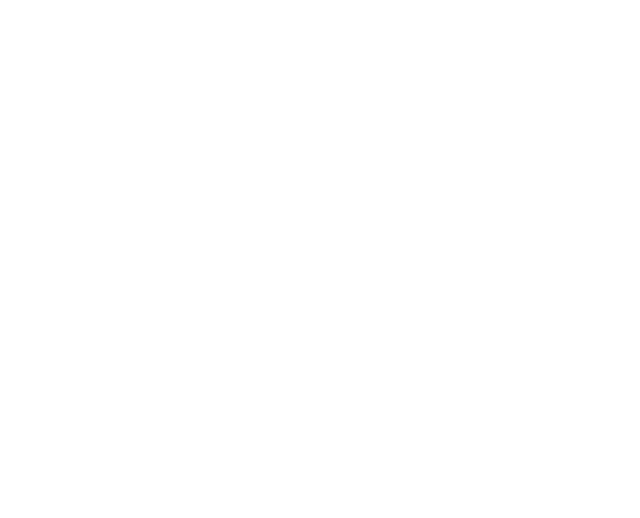
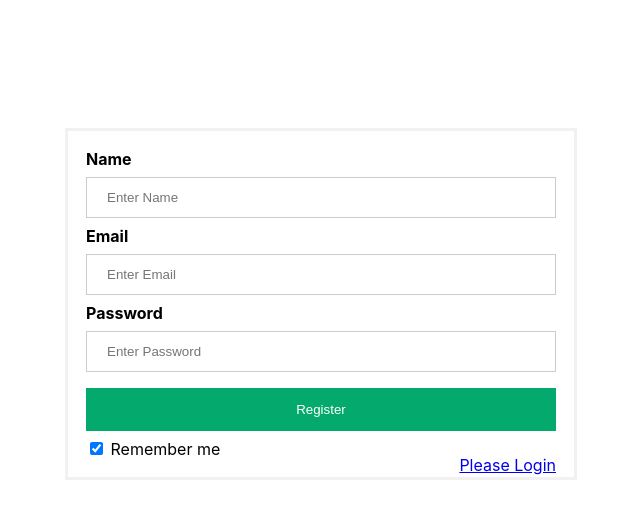
Before and after one commit to sebokdas1/aptcoder, a React (Create React App) app: page /register in a window 1280 px wide. Before the commit this address had no page. Shown: the top 518 px of the page, without its empty margins (319-959 px from the left). Built offline with nearby package versions, Linux system fonts and the light colour scheme; no server answers.

Commit message:
authentication implement

```diff
--- a/src/App.js
+++ b/src/App.js
@@ -4,16 +4,26 @@ import { Routes, Route } from 'react-router-dom'
 import Barchart from './components/Charts/Barchart'
 import Home from './components/Home/Home';
 import Listing from './components/Listing/Listing';
+import Login from './components/Login/Login';
+import RequireAuth from './components/Login/RequireAuth';
+import Register from './components/Login/Register';
 
 
 function App() {
   return (
-    <div className="">
+    <div>
       <Routes>
-        <Route path='/' element={<Home />}>
+        <Route path='/' element={
+          <RequireAuth>
+            <Home />
+          </RequireAuth>
+        }>
           <Route index element={<Barchart />}></Route>
           <Route path='listing' element={<Listing />}></Route>
         </Route>
+
+        <Route path='login' element={<Login />}></Route>
+        <Route path='register' element={<Register />}></Route>
       </Routes>
     </div>
   );
--- a/src/components/Home/Home.css
+++ b/src/components/Home/Home.css
@@ -1,4 +1,4 @@
-.container {
+.container-nav {
     width: 100%;
 
 }
@@ -17,7 +17,7 @@
 
 .normal-link {
     text-decoration: none;
-    margin: 28px;
+    margin: 24px;
     padding: 5px;
     color: gray;
     font-weight: 700;
@@ -25,9 +25,19 @@
     font-size: 20px;
 }
 
+.logout {
+    text-decoration: none;
+    padding: 5px;
+    color: gray;
+    font-weight: 700;
+    border-radius: 5px;
+    font-size: 13px;
+    cursor: pointer;
+}
+
 .active-link {
     text-decoration: none;
-    margin: 28px;
+    margin: 24px;
     padding: 5px;
     color: black;
     font-weight: 700;
@@ -41,12 +51,17 @@
     color: rgb(223, 220, 220);
 }
 
+.logout:hover {
+    background-color: gray;
+    color: rgb(223, 220, 220);
+}
+
 
 
 @media only screen and (max-width:576px) {
 
 
-    .container {
+    .container-nav {
         width: 100%;
     }
 }
--- a/src/components/Home/Home.js
+++ b/src/components/Home/Home.js
@@ -1,16 +1,31 @@
+import { signOut } from 'firebase/auth';
 import React from 'react';
+import { useAuthState } from 'react-firebase-hooks/auth';
 import { Outlet, NavLink } from 'react-router-dom';
+import auth from '../../firebase.init';
 import './Home.css'
 
 const Home = () => {
+    const [user] = useAuthState(auth);
+
+    const logOut = () => {
+        signOut(auth);
+    }
     return (
         <div className='home-container'>
-            <div className='container'>
+            <div className='container-nav'>
                 <nav className='navlink'>
-                    <NavLink className={({ isActive }) => (isActive ? "active-link" : "normal-link")} to="/">Dashboard</NavLink>
-                    <NavLink className={({ isActive }) => (isActive ? "active-link" : "normal-link")} to="/listing">Listing</NavLink>
+                    <>
+                        <NavLink className={({ isActive }) => (isActive ? "active-link" : "normal-link")} to="/">Dashboard</NavLink>
+                        <NavLink className={({ isActive }) => (isActive ? "active-link" : "normal-link")} to="/listing">Listing</NavLink>
+                        {
+                            user && <span className='logout' onClick={logOut}>Logout</span>
+                        }
+                    </>
+
 
                 </nav>
+
                 <Outlet />
             </div>
             <div>
--- /dev/null
+++ b/src/components/Login/Login.css
@@ -0,0 +1,62 @@
+/* .form-container {
+    width: 400px;
+    height: 500px;
+    padding: 10px;
+    border: 2px solid black;
+
+} */
+.login-form {
+    width: 40%;
+    margin: 10% auto;
+}
+
+form {
+    border: 3px solid #f1f1f1;
+}
+
+input[type=text],
+input[type=email],
+input[type=password] {
+    width: 100%;
+    padding: 12px 20px;
+    margin: 8px 0;
+    display: inline-block;
+    border: 1px solid #ccc;
+    box-sizing: border-box;
+}
+
+button {
+    background-color: #04AA6D;
+    color: white;
+    padding: 14px 20px;
+    margin: 8px 0;
+    border: none;
+    cursor: pointer;
+    width: 100%;
+}
+
+button:hover {
+    opacity: 0.8;
+}
+
+
+
+
+
+
+
+.container {
+    padding: 18px 18px;
+}
+
+span.psw {
+    float: right;
+    padding-top: 16px;
+}
+
+@media only screen and (max-width: 576px) {
+    .login-form {
+        width: 100%;
+        margin: 25% auto;
+    }
+}
--- /dev/null
+++ b/src/components/Login/Login.js
@@ -0,0 +1,63 @@
+import React from 'react';
+import { useSignInWithEmailAndPassword } from 'react-firebase-hooks/auth';
+import { useNavigate, Link } from 'react-router-dom';
+import auth from '../../firebase.init';
+import Spinner from '../Loading/Spinner';
+import './Login.css'
+
+const Login = () => {
+    const [
+        signInWithEmailAndPassword,
+        user,
+        loading,
+        error,
+    ] = useSignInWithEmailAndPassword(auth);
+    const navigate = useNavigate()
+
+    let errorMassage;
+    if (loading) {
+        return <Spinner />
+    }
+
+    if (error) {
+        errorMassage =
+            <p className='text-red-600'><small>{error?.message}</small></p>
+    }
+
+    if (user) {
+        navigate('/')
+    }
+    const submit = e => {
+        e.preventDefault()
+        const email = e.target.Uemail.value;
+        const password = e.target.psw.value;
+        signInWithEmailAndPassword(email, password)
+    }
+    return (
+        <div>
+            <div className='login-form'>
+                <form onSubmit={submit}>
+                    <div class="container">
+                        <label for="Uemail"><b>Email</b></label>
+                        <input type="email" placeholder="Enter Email" name="Uemail" required />
+
+                        <label for="psw"><b>Password</b></label>
+                        <input type="password" placeholder="Enter Password" name="psw" required />
+                        {errorMassage}
+                        <button type="submit">Login</button>
+                        <label>
+                            <input type="checkbox" checked="checked" name="remember" /> Remember me
+                        </label>
+                        <span class="psw"><Link to='/register'>Create an account</Link></span>
+                    </div>
+
+                    <div class="container" >
+
+                    </div>
+                </form>
+            </div>
+        </div>
+    );
+};
+
+export default Login;
--- /dev/null
+++ b/src/components/Login/Register.js
@@ -0,0 +1,67 @@
+import React from 'react';
+import { useCreateUserWithEmailAndPassword } from 'react-firebase-hooks/auth';
+import auth from '../../firebase.init';
+import { useNavigate, Link } from 'react-router-dom';
+import Spinner from '../Loading/Spinner';
+
+const Register = () => {
+    const [
+        createUserWithEmailAndPassword,
+        user,
+        loading,
+        error,
+    ] = useCreateUserWithEmailAndPassword(auth);
+
+
+    const navigate = useNavigate();
+
+    let errorMassage;
+
+    if (loading) {
+        return <Spinner />
+    }
+
+    if (error) {
+        errorMassage =
+            <p className='text-red-600'><small>{error?.message}</small></p>
+    }
+    if (user) {
+        navigate('/')
+    }
+    const submitRegister = async e => {
+        e.preventDefault()
+        const email = e.target.email.value;
+        const password = e.target.password.value;
+        console.log(email, password)
+        await createUserWithEmailAndPassword(email, password);
+
+
+    }
+
+    return (
+        <div>
+            <div className='login-form'>
+                <form onSubmit={submitRegister}>
+                    <div class="container">
+                        <label for="uname"><b>Name</b></label>
+                        <input type="text" placeholder="Enter Name" name="uname" />
+
+                        <label for="email"><b>Email</b></label>
+                        <input type="email" placeholder="Enter Email" name="email" required />
+
+                        <label for="password"><b>Password</b></label>
+                        <input type="password" placeholder="Enter Password" name="password" required />
+                        {errorMassage}
+                        <button type="submit">Register</button>
+                        <label>
+                            <input type="checkbox" checked="checked" name="remember" /> Remember me
+                        </label>
+                        <span class="psw"><Link to='/login'>Please Login</Link></span>
+                    </div>
+                </form>
+            </div>
+        </div>
+    );
+};
+
+export default Register;
--- /dev/null
+++ b/src/components/Login/RequireAuth.js
@@ -0,0 +1,21 @@
+import React from 'react';
+import { useAuthState } from 'react-firebase-hooks/auth';
+import { useLocation, Navigate } from 'react-router-dom'
+import auth from '../../firebase.init';
+import Spinner from '../Loading/Spinner';
+
+const RequireAuth = ({ children }) => {
+    const [user, loading] = useAuthState(auth);
+    const location = useLocation();
+
+    if (loading) {
+        return <Spinner />
+    }
+
+    if (!user) {
+        return <Navigate to="/login" state={{ from: location }} replace />
+    }
+    return children;
+};
+
+export default RequireAuth;
```
